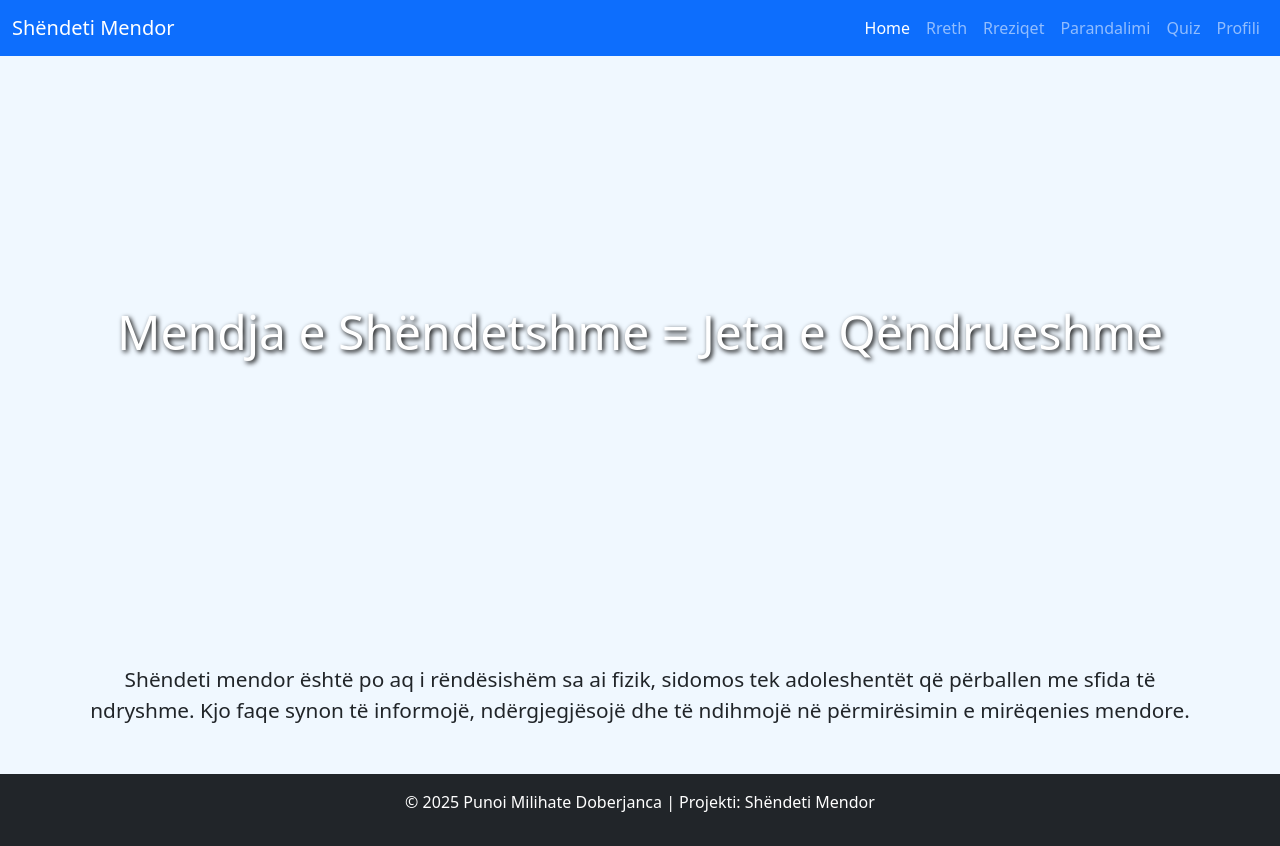
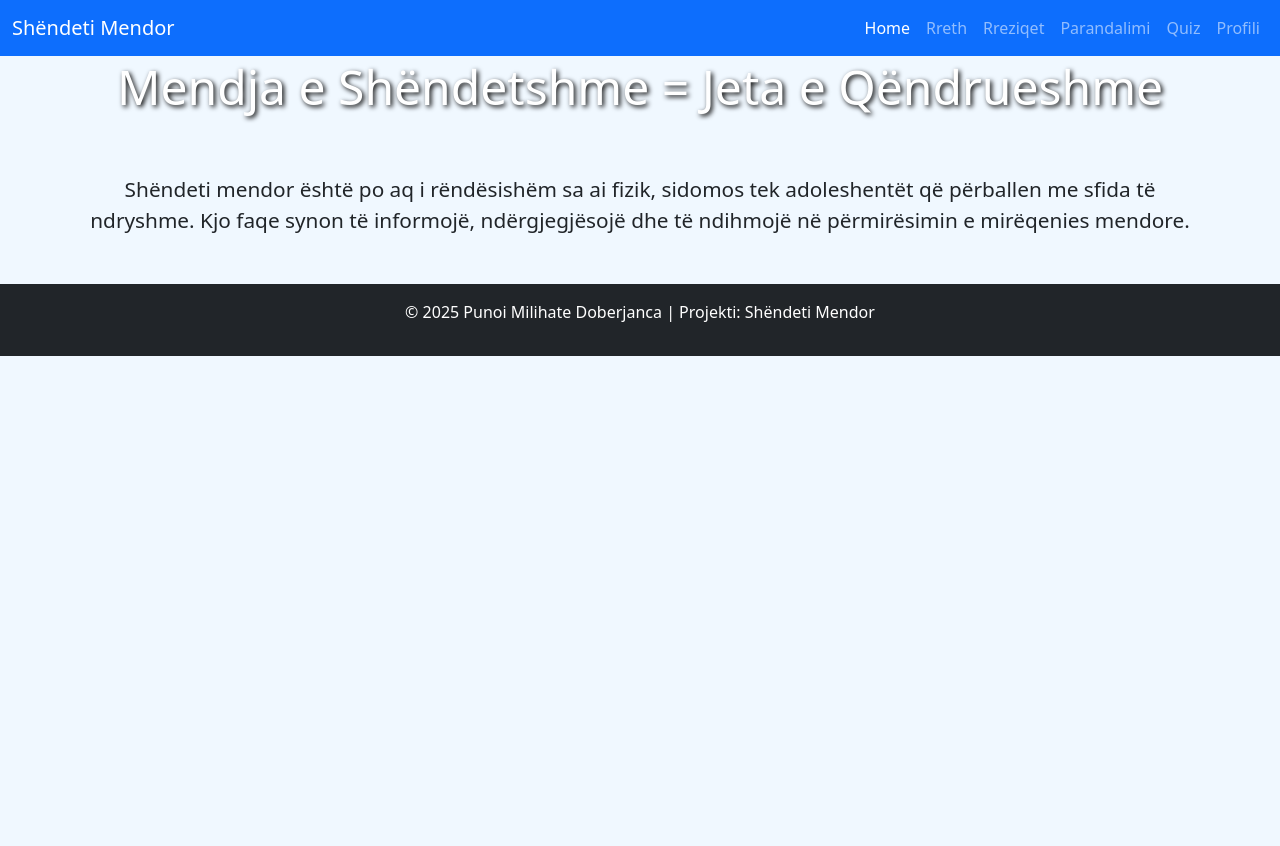
Before and after one commit to milihate/Sh-ndeti-mendor-te-adoleshent-t, a plain HTML site: page index.html in a window 1280 px wide. After the commit the page ends 800 px from the top, so only its background shows below. Drawn offline with nearby package versions, Linux system fonts and the light colour scheme.

Commit message:
Update index.html

```diff
--- a/index.html
+++ b/index.html
@@ -14,7 +14,7 @@ background-color: aliceblue;
 background-image: url('grupi_hero_i_adoleshentëve.jpg');
 background-size: cover;
 background-position: center;
-height: 70vh;
+height: 70px;
 color: white;
 display: flex;
 align-items: center;
```
